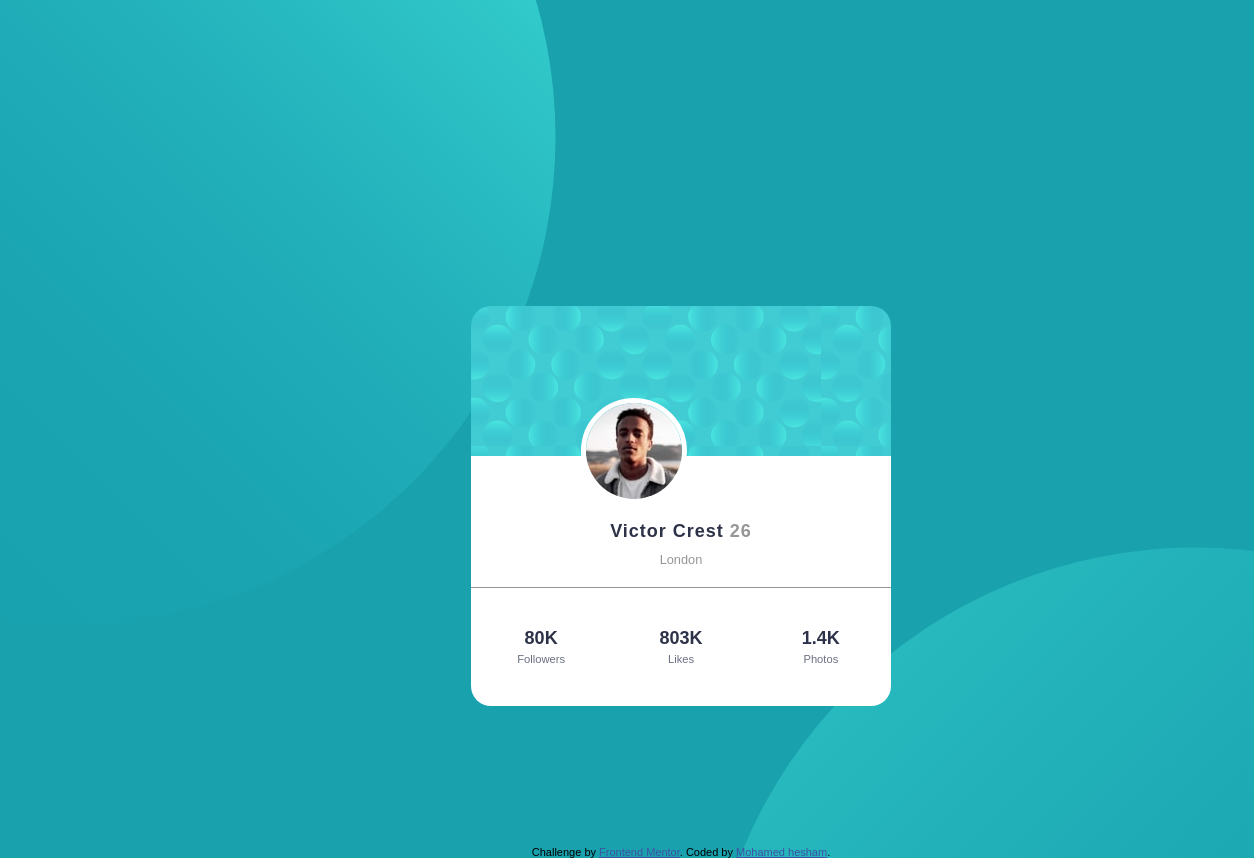
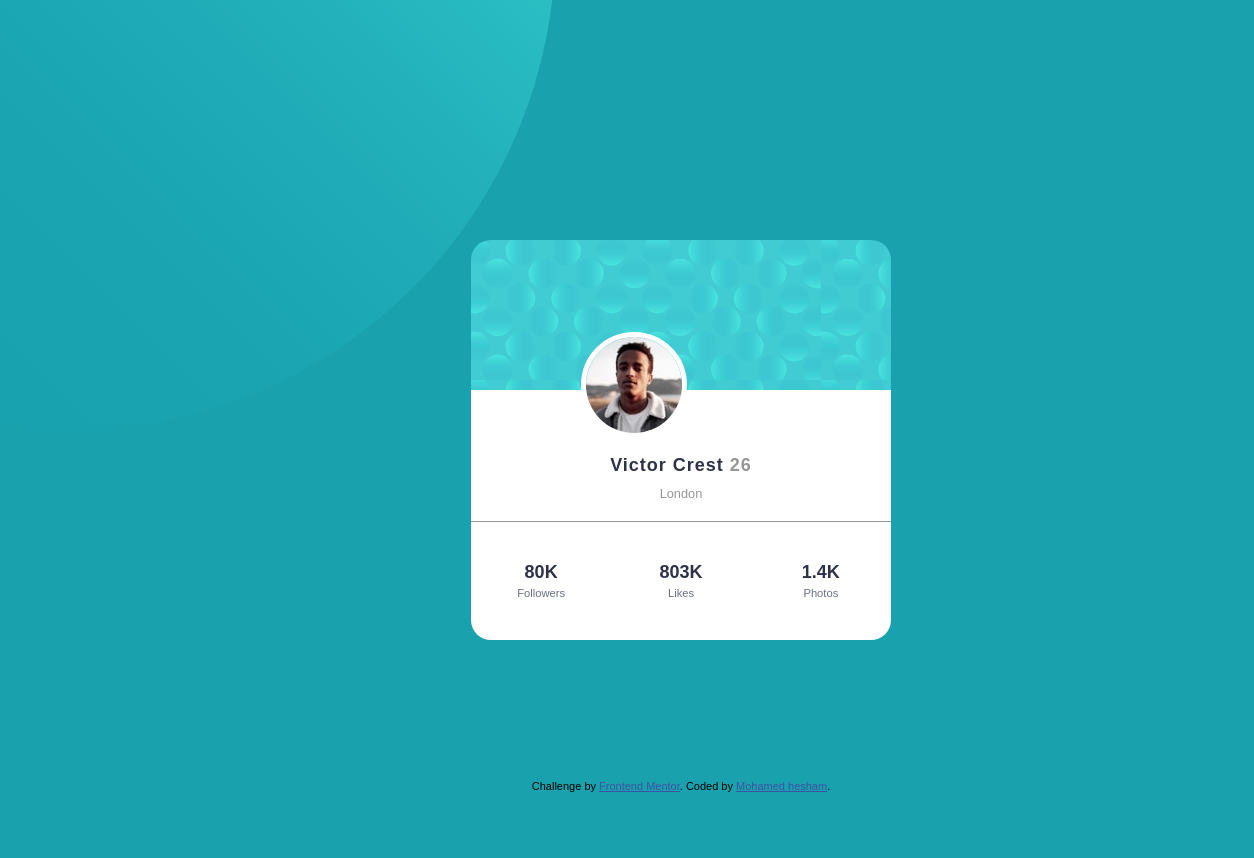
Before and after one commit to mohamedhesham221/profile-card-component-main, a plain HTML site: page index.html in a window 1536 px wide. Shown: the whole page, without its empty margins (87-1341 px from the left). After the commit the page ends 800 px from the top, so only its background shows below. Drawn offline with Linux system fonts and the light colour scheme; a web font is replaced by a local one.

Commit message:
second commit

```diff
--- a/style.css
+++ b/style.css
@@ -94,7 +94,7 @@ body {
         hsl(185, 75%, 39%);
     }
     .container {
-        padding: 166px 558px 0;
+        padding: 100px 558px 0;
     }
 }
 
```
Also changed, not shown: 1 other file.
